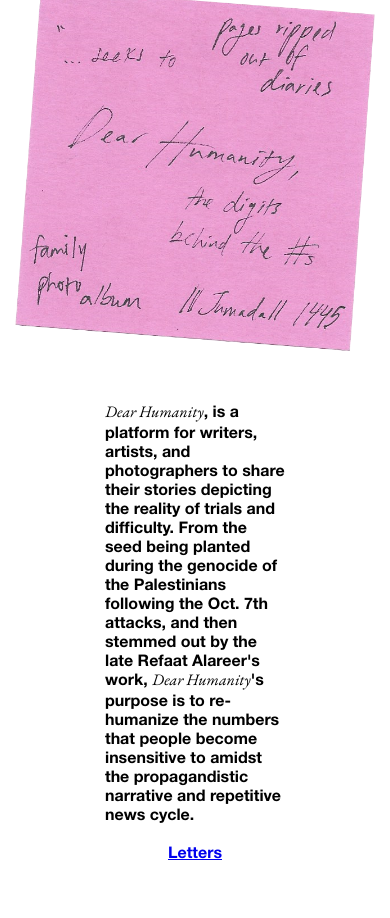
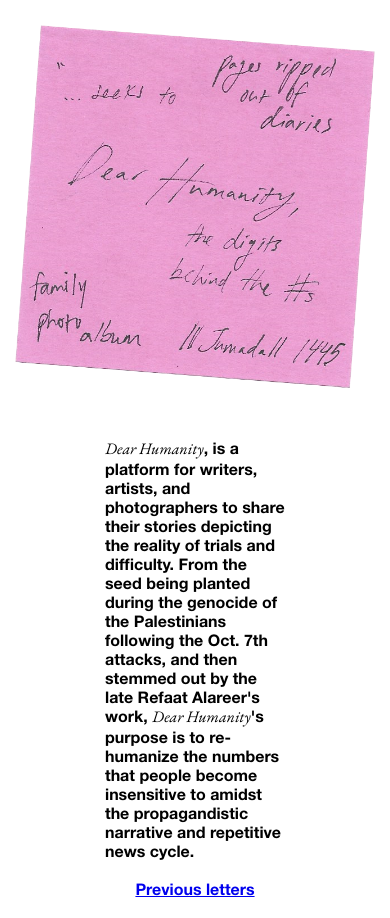
Before and after one commit to adamwajahat/dearhumanity, a React (Create React App) app: page / in a window 390 px wide. Before the commit the page ends 861 px from the top, so only its background shows below. Built offline with nearby package versions, Linux system fonts and the light colour scheme.

Commit message:
responsive fix and fixed the routing inshallah

```diff
--- a/src/pages/Home.js
+++ b/src/pages/Home.js
@@ -1,5 +1,6 @@
 import React from 'react'
 import '../styles/Home.css'
+import { Link } from 'react-router-dom';
 import HomeLogo from '../components/HomeLogo'
 import Introduction from '../components/Introduction'
 
@@ -12,7 +13,7 @@ function Home() {
           <Introduction/>
           <br></br>
           <div className='link'>
-              <a href='/letters'>Letters</a>
+            <Link to="/letters">Previous letters</Link>
           </div>
       </div>
     </div>
--- a/src/styles/Home.css
+++ b/src/styles/Home.css
@@ -19,5 +19,5 @@
     justify-content: center;
     align-items: center;
     flex-direction: column;
-    height: 100vh;
+    height: 100%;
 }
```
